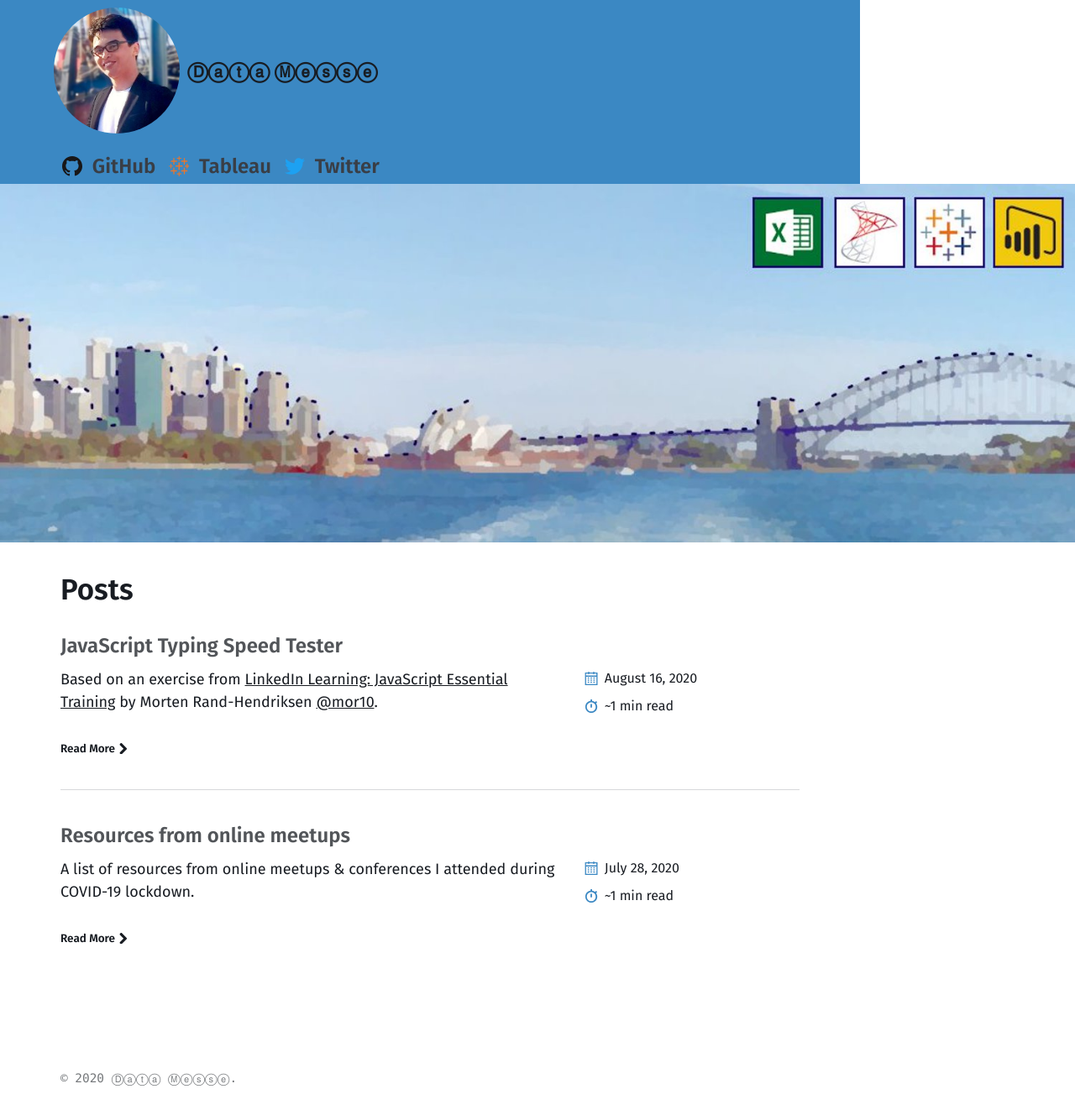
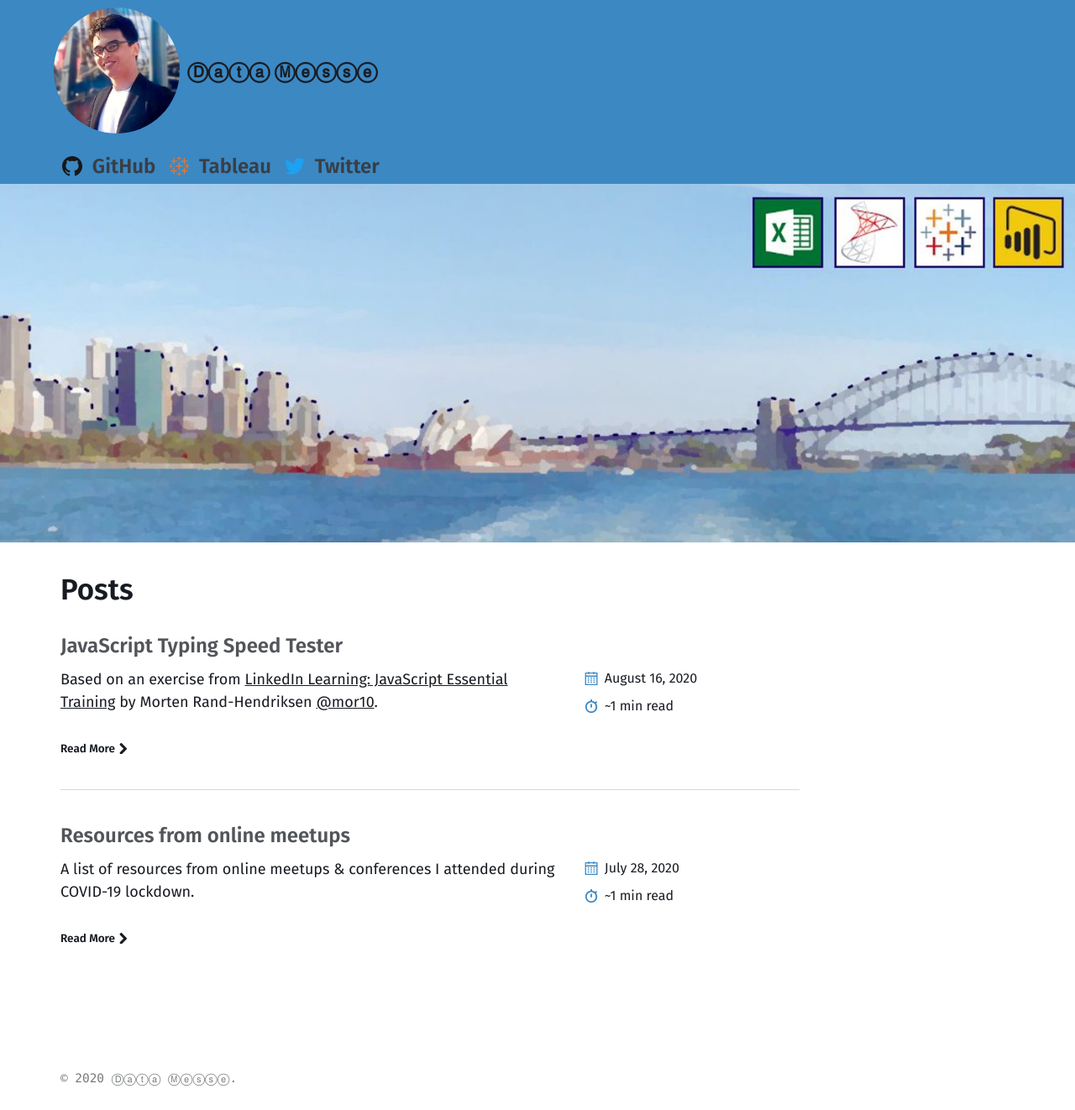
Before and after one commit to datamesse/blog, a Jekyll site: the page built from index.md, in a window 1280 px wide. Shown: the whole page at 84% size. Built offline with Jekyll 4.4.1, drawn with Linux system fonts in a browser that asks for light colours.

Commit message:
Update _global.scss

```diff
--- a/_sass/basically-basic/_global.scss
+++ b/_sass/basically-basic/_global.scss
@@ -1,6 +1,10 @@
 /* ==========================================================================
    Site-wide
    ========================================================================== */
+
+#masthead {
+  background-color: #3b88c3;
+}
 
 .site-title {
   @include fluid-type($min-vw, $max-vw, 20px, 24px);
@@ -13,7 +17,6 @@
   font-family: $base-font-family;
   font-weight: bold;
   line-height: 1;
-  background-color: #3b88c3; /* ADDED */
 
   @include breakpoint($medium) {
     padding-left: 2rem;
```
